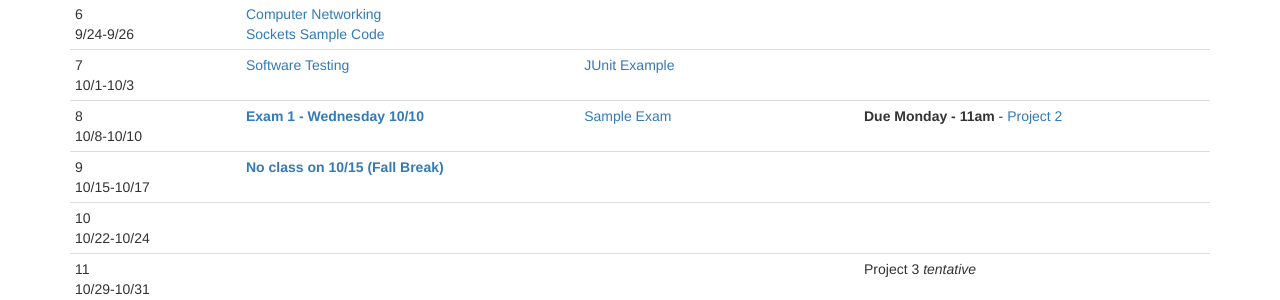
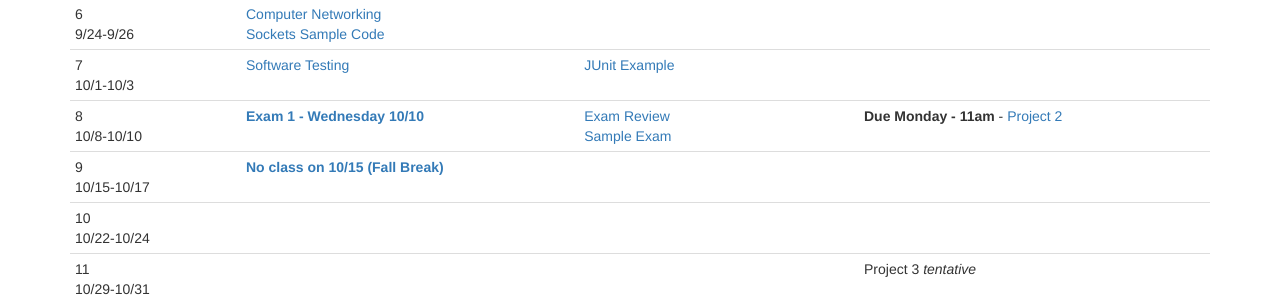
Before and after one commit to CS601-F18/cs601-f18.github.io, a Jekyll site: the page built from schedule.html, in a window 1280 px wide and 1277 px high. Shown: the part 627-927 px from the top of the window. Built offline with Jekyll 4.4.1, drawn with Linux system fonts in a browser that asks for light colours.

Commit message:
adding exam review

```diff
--- a/schedule.html
+++ b/schedule.html
@@ -116,6 +116,7 @@
 				<strong><span class="text-primary">Exam 1 - Wednesday 10/10</strong><br/>
 			</td>
 			<td>
+				<a href="https://github.com/CS601-F18/notes/blob/master/lectures/exam1.md">Exam Review</a><br/>
 				<a href="https://docs.google.com/document/d/1TfTxt5OzRLHVUJALc_29eccAxDflBNU0qPutrYkRhl0/edit?usp=sharing">Sample Exam</a><br/>
 			</td>
 			<td>
```
